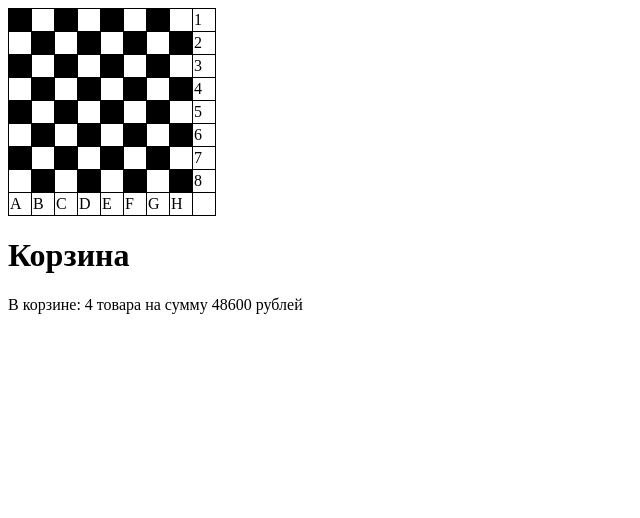
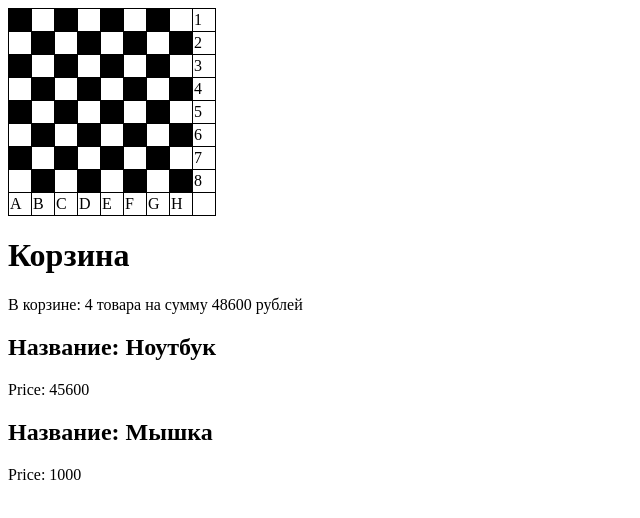
Before and after one commit to Ja0nix/JS_base, a plain HTML site: page lesson5.html in a window 1280 px wide. Shown: the whole page, without its empty margins (0-640 px from the left). Drawn offline with Linux system fonts and the light colour scheme.

Commit message:
4 задание

```diff
--- a/lesson5.html
+++ b/lesson5.html
@@ -25,6 +25,7 @@
     <table id="field"></table>
     <h1>Корзина</h1>
     <div id='cart'></div>
+    <div id='catalog'></div>
     <script src="lesson5.js"></script>
 </body>
 </html>
--- a/lesson5.js
+++ b/lesson5.js
@@ -129,3 +129,47 @@ function cartDisplay() {
     }
 };
 cartDisplay();
+
+/*
+4*. Сделать так, чтобы товары в каталоге выводились при помощи JS:
+4.1. Создать массив товаров (сущность Product);
+4.2. При загрузке страницы на базе данного массива генерировать вывод из него.
+HTML-код должен содержать только div id=”catalog” без вложенного кода.
+Весь вид каталога генерируется JS.*/
+
+const Product = {
+    goods: [
+      {
+        id_product: 123,
+        product_name: "Ноутбук",
+        price: 45600
+      },
+      {
+        id_product: 456,
+        product_name: "Мышка",
+        price: 1000
+      }
+    ],
+    //тут будут какие-то методы для каталога
+  };
+
+  //функция для вывода всех продуктов из объекта
+  // вывела название и цену продукта
+  function catalogСreate() {
+    let containerElement = document.getElementById('catalog');
+    containerElement.innerHTML = '';
+
+    Product.goods.forEach(element => {
+        const productDiv = document.createElement('div'); //каждому продукту свой див
+        containerElement.appendChild(productDiv);
+
+        const name = document.createElement('h2');
+        productDiv.appendChild(name);
+        name.textContent = 'Название: ' + element.product_name;
+
+        const price = document.createElement('p');
+        productDiv.appendChild(price);
+        price.textContent = 'Price: ' + element.price;
+    });
+  };
+  catalogСreate();
```
